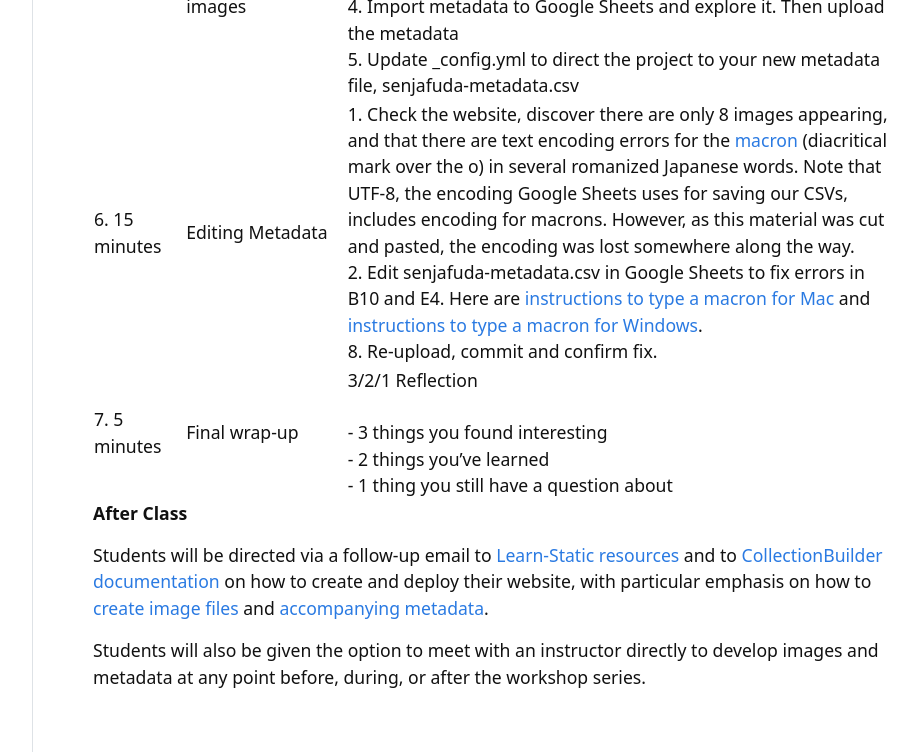
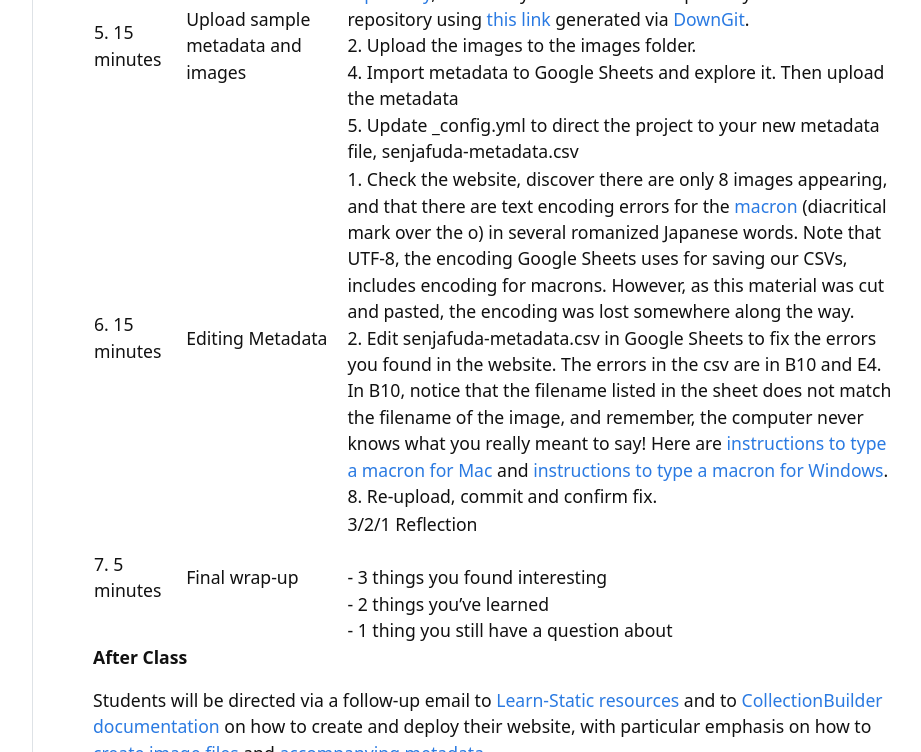
Before and after one commit to gabrielesh/collectionbuilder-workshop, a Jekyll site: the page built from content/1-week_1.md, in a window 1280 px wide and 900 px high, scrolled down 5107 px, cut to the strip 0-752 px from the top of the window. Shown: the whole strip, without its empty margins (208-1129 px from the left). Built offline with Jekyll 4.4.1, drawn with Linux system fonts in a browser that asks for light colours; some of the changed text lies outside the part shown.

Commit message:
fixed some formatting, updated instructions

```diff
--- a/content/1-week_1.md
+++ b/content/1-week_1.md
@@ -6,7 +6,9 @@ topics:
 order: 1
 ---
 
-## Digital Collections & Storytelling with CollectionBuilder, Week 1: Building a Digital Archive using CollectionBuilder
+# Digital Collections & Storytelling with CollectionBuilder
+
+## Week 1: Building a Digital Archive using CollectionBuilder
 
 In this workshop series you will learn how to create a website displaying a digital collection using free, open-source software (CollectionBuilder). Faculty, researchers, students, and staff are welcome. This workshop series is appropriate for anyone who wants to learn to build their own website to display a digital collection, whether for a class, a grant, or a digital humanities project. You can also use this software to create a personal website showcasing your professional portfolio as an architect, designer, or artist. You should be comfortable learning new things, but no prior experience with web design is required.
 
@@ -104,7 +106,7 @@ LEARNING SEQUENCE OUTLINE
 | 2. 5 minutes   | Make your own CollectionBuilder template and display it as a website   | 1. Start new project by creating a copy of the code on GitHub by clicking the “Use this Template” button, [https://github.com/CollectionBuilder/collectionbuilder-gh](https://github.com/CollectionBuilder/collectionbuilder-gh) <br>2. Enable GitHub pages, and add a link to your newly enabled page to the “about” part of your website.  <br> 3. Configure your website in the _config.yml file in your new repository. Update URL Variables and Site Settings sections for your new project|
 | 3. 5 minutes  | How does this website know what images to display, and how can we change them? | Lecture: brief overview of the contents of the repository, clicking through.<br><br>- `README.md` - notice link to instructions for using this template<br>- `_config.yml` - notice that this controls elements of the site at a high level<br>- `_data folder` - note the demo-metadata.csv file referenced in _config.yml<br>- `docs` folder - instructions for using various parts of the website<br>- `objects` folder - note the images, which correspond to the names in the metadata.csv and to the images on the website, and the `readme.md` file with instructions on adding images to your project<br>- `pages` folder - note that the markdown pages here are not the final pages served by Jekyll. Rather, they instruct Jekyll on how to create the final html pages served by GitHub pages. Compare right click “view page source” image of html to the md file. |
 | 5. 15 minutes  | Upload sample metadata and images | 1. Download our sample project metadata and images. These materials are in the **student_resources** folder of [this GitHub repository](https://github.com/learn-static/collectionbuilder-workshop), which may be downloaded separately from the entire repository using [this link](https://downgit.github.io/#/home?url=https://github.com/learn-static/collectionbuilder-workshop/tree/main/student_materials) generated via [DownGit](https://downgit.github.io/#/home).  <br>2. Upload the images to the images folder.<br>4. Import metadata to Google Sheets and explore it. Then upload the metadata <br>5. Update _config.yml to direct the project to your new metadata file, senjafuda-metadata.csv |
-| 6. 15 minutes | Editing Metadata| 1. Check the website, discover there are only 8 images appearing, and that there are text encoding errors for the [macron](https://en.wikipedia.org/wiki/Macron_(diacritic)) (diacritical mark over the o) in several romanized Japanese words. Note that UTF-8, the encoding Google Sheets uses for saving our CSVs, includes encoding for macrons. However, as this material was cut and pasted, the encoding was lost somewhere along the way.<br>2. Edit senjafuda-metadata.csv in Google Sheets to fix errors in B10 and E4. Here are [instructions to type a macron for Mac](https://support.apple.com/guide/mac-help/enter-characters-with-accent-marks-on-mac-mh27474/mac) and [instructions to type a macron for Windows](https://support.microsoft.com/en-us/office/keyboard-shortcuts-to-add-language-accent-marks-in-word-3801b103-6a8d-42a5-b8ba-fdc3774cfc76).<br>8. Re-upload, commit and confirm fix.  |
+| 6. 15 minutes | Editing Metadata| 1. Check the website, discover there are only 8 images appearing, and that there are text encoding errors for the [macron](https://en.wikipedia.org/wiki/Macron_(diacritic)) (diacritical mark over the o) in several romanized Japanese words. Note that UTF-8, the encoding Google Sheets uses for saving our CSVs, includes encoding for macrons. However, as this material was cut and pasted, the encoding was lost somewhere along the way.<br>2. Edit senjafuda-metadata.csv in Google Sheets to fix the errors you found in the website. The errors in the csv are in B10 and E4. In B10, notice that the filename listed in the sheet does not match the filename of the image, and remember, the computer never knows what you really meant to say! Here are [instructions to type a macron for Mac](https://support.apple.com/guide/mac-help/enter-characters-with-accent-marks-on-mac-mh27474/mac) and [instructions to type a macron for Windows](https://support.microsoft.com/en-us/office/keyboard-shortcuts-to-add-language-accent-marks-in-word-3801b103-6a8d-42a5-b8ba-fdc3774cfc76).<br>8. Re-upload, commit and confirm fix.  |
 | 7. 5 minutes   | Final wrap-up  | 3/2/1 Reflection<br><br>- 3 things you found interesting<br>- 2 things you’ve learned<br>- 1 thing you still have a question about  |
 
 
```
